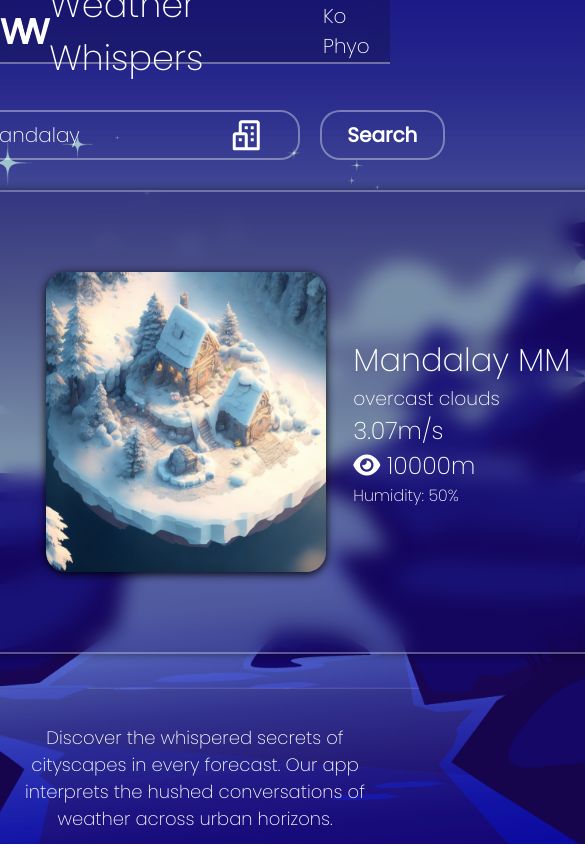
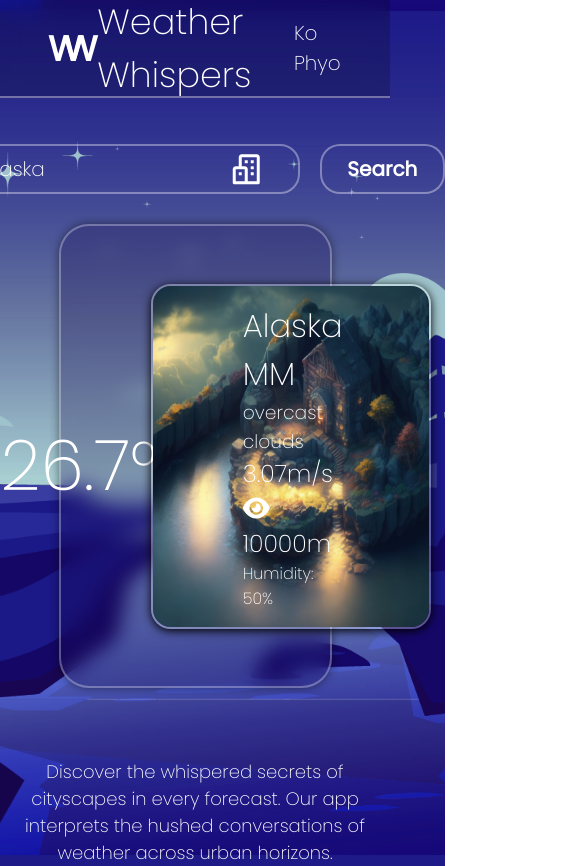
Before and after one commit to Phyo-Thu-Nyein/weather-webapp, an Angular app: page / in a window 390 px wide. Shown: the top 866 px of the page, 585 px wide, since content can reach past the window. Before the commit the page ends 844 px from the top, so only its background shows below. Built offline with nearby package versions, Linux system fonts and the light colour scheme; some icons are missing.

Commit message:
weather icons, and images  changed according to the temperature

```diff
--- a/src/app/home/home.component.css
+++ b/src/app/home/home.component.css
@@ -36,6 +36,19 @@ nav p {
 }
 nav p:hover {
     cursor: default;
+}
+
+/* responsive nav bar  */
+@media (max-width: 1024px) {
+    nav {
+        padding: 3rem;
+        transition: 0.4s;
+    }
+}
+@media (max-width: 900px) {
+    nav {
+        width: 100%;
+    }
 }
 
 /* ----------------- ALL 3 PARTS (CONTENT) ALIGMENT ----------------- */
@@ -124,7 +137,7 @@ nav p:hover {
     background: #16044d44;
     -webkit-backdrop-filter: blur(10px);
     backdrop-filter: blur(10px);
-    width: 900px;
+    width: 70%;
     height: 55vh;
     margin-top: 20px;
     border: 2px solid rgba(255, 255, 255, 0.301);
@@ -137,7 +150,7 @@ nav p:hover {
 
 .weather-box .info {
     /* background-color: black; */
-    width: 300px;
+    width: 33%;
     padding-left: 1%;
     display: flex;
     flex-direction: column;
@@ -147,19 +160,20 @@ nav p:hover {
 
 .weather-box .image-box {
     /* background-color: #000000; */
-    width: 300px;
-    height: 300px;
+    width: 33%;
+    height: 75%;
 }
 .weather-box .image-box img {
     width: 280px;
     height: 100%;
+    border: 2px solid rgba(255, 255, 255, 0.301);
     border-radius: 20px;
     box-shadow: 0 2px 10px black;
 }
 
 .weather-box .icon-temp {
     /* background-color: #000000; */
-    width: 300px;
+    width: 33%;
     display: flex;
     flex-direction: column;
     justify-content: center;
@@ -175,7 +189,11 @@ nav p:hover {
 }
 
 
-
+/* ERROR MSG  */
+.error-txt {
+    font-size: 18px;
+    color: rgb(255, 111, 111);
+}
 
 /* ------------------ FOOTER LINE ------------------ */
 .description h2 {
--- a/src/app/home/home.component.html
+++ b/src/app/home/home.component.html
@@ -15,9 +15,12 @@
 
 <!-- 3 PARTS IN THE BODY 1.DESC 2.SEARCH 3.WEATHER WINDOW -->
 <div class="content">
+    <!-- <div>
+        <span class="error-txt">{{error_txt}}</span>
+    </div> -->
   <!-- SEARCH BOX  -->
   <div class="search">
-    <form class="form" (ngSubmit)="getWeather()">
+      <form class="form" (ngSubmit)="getWeather()">
       <div class="input-box">
         <input
           type="text"
@@ -35,15 +38,16 @@
 
   <!-- WEATHER WINDOW  -->
   <div class="weather-box">
+    <!-- icon & temperature box  -->
     <div class="icon-temp">
-      <i class="wi wi-snow-wind"></i>
+        <i class="wi {{icon_path}}"></i>
       <h2>{{ temp }}°C</h2>
     </div>
-
+    <!-- image box  -->
     <div class="image-box">
-      <img src="../../assets/img/snowy.jpg" alt="" />
+      <img src="{{bg_img}}" alt="" />
     </div>
-
+    <!-- information box  -->
     <div class="info">
       <h1>{{ city }} {{ country }}</h1>
       <h3>{{ desc }}</h3>
@@ -64,8 +68,6 @@
 
 <!-- <h2>Today's weather</h2>
 
-
-
   <h2>{{ main }}</h2>
 
   <h2>{{icon}}</h2>
--- a/src/app/home/home.component.ts
+++ b/src/app/home/home.component.ts
@@ -9,15 +9,20 @@ import { HttpClient } from '@angular/common/http';
 export class HomeComponent {
   // FIRST THING FIRST, INJECT HTTP
   constructor(private http: HttpClient) { }
-  city: string = 'Mandalay';
-  temp: string = '26.7';
+  city: string = 'Alaska';
+  temp: number = 26.7;
   main: string = '';
   desc: string = 'overcast clouds';
-  icon: string = '';
+  icon: boolean = true;
+  icon_path: string = 'wi-owm-800';
   speed: string = '3.07';
   country: string = 'MM';
   visibility: string = '10000';
   humidity: string = '50';
+
+  error_txt: string = 'error text appears here!';
+
+  bg_img: string = '../../assets/img/cloudy.jpg';
 
   getWeather() {
     //1. API Call
@@ -30,16 +35,65 @@ export class HomeComponent {
     result.subscribe((data: any) => {
       this.city = data['name'];
       this.temp = data['main']['temp'];
+      this.humidity = data['main']['humidity'];
       this.main = data['weather'][0]['main'];
       this.desc = data['weather'][0]['description'];
-      this.icon = data['weather'][0]['icon'];
       this.speed = data['wind']['speed'];
       this.country = data['sys']['country'];
       this.visibility = data['visibility'];
-      this.humidity = data['weather'][0]['humidity'];
+
+
+      // error_txt MSG
+      this.error_txt = data['cod'];
+      console.log(this.error_txt);
+      if (this.error_txt != '404') {
+        this.error_txt = "sorry soory sorry sorry"
+      }
+      console.log(this.error_txt);
+
+
+      console.log(this.main);
+
+    //GET IMAGE & WEATHER ICON
+    if (this.temp <= 16) {
+      this.bg_img = "../../assets/img/snowy.jpg";
+      this.icon_path = "wi-snow";
+      // this.icon = true;
+      // this.icon.classList.add("wi-snow-wind");
+    }
+    else if (this.temp > 16 && this.temp <= 30) {
+      this.bg_img = "../../assets/img/rainy.jpg";
+      this.icon_path = "wi-night-sprinkle"
+
+    }
+    else {
+      this.bg_img = "../../assets/img/sunny.jpg";
+      this.icon_path = "wi-day-sunny-overcast";
+      // "wi-day-sunny-overcast" "wi-owm-800"
+    }
+
 
     }
     )
+    // GET ICON
+    // wont work this way "document.getElementsByClassName('wi')"!!!!
+
+  //  let icon = document.getElementsByClassName('wi')[1];
+  //  if (this.temp <= 16) {
+  //    icon.classList.add('wi-snow-wind');
+  //    // this.icon.classList.add("wi-snow-wind");
+  //  }
+  //  else if (this.temp > 16 && this.temp <= 30) {
+  //    this.bg_img = "../../assets/img/rainy.jpg";
+  //    icon.classList.add('wi-rain-wind');
+  //  }
+  //  else {
+  //    this.bg_img = "../../assets/img/sunny.jpg";
+  //    icon.classList.add('wi wi-night-sprinkle');
+  //  }
+
+
+
   }
 
 }
--- a/src/styles.css
+++ b/src/styles.css
@@ -2,7 +2,9 @@
 body {
     overflow-y: auto;
     min-height: 100vh;
-    background-image: url('./assets/img/Picsart_23-09-12_10-24-38-976.png');
+    display: flex;
+    flex-direction: column;
+    background-image: url('./assets/img/bg-2.png');
     background-size: cover;
     background-attachment: fixed;
     background-position: center;
```
Also changed, not shown: src/assets/img/bg-2.png (renamed from src/assets/img/Picsart_23-09-12_10-24-38-976.png).
